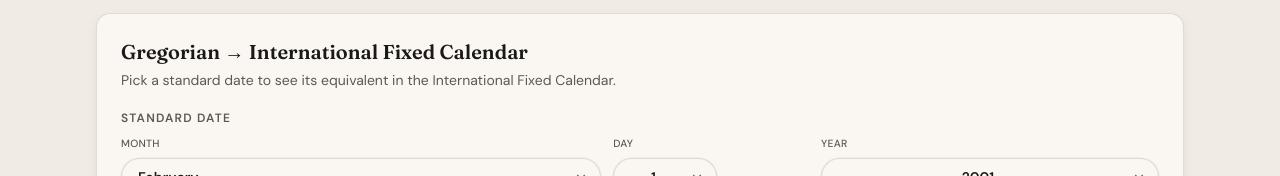
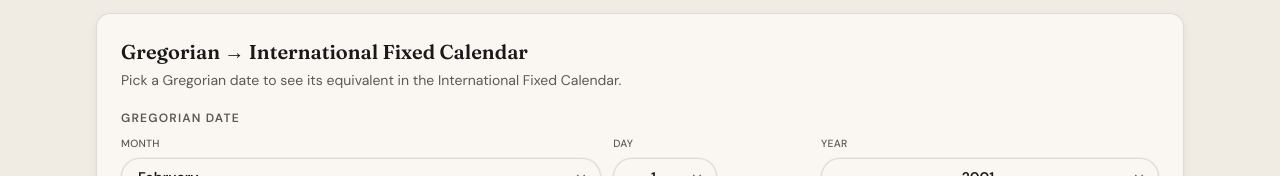
Before and after one commit to andrewwhitman-cpp/international-fixed-calendar, a React (Vite) app: page / in a window 1280 px wide. Shown: the part 972-1148 px from the top of the page. Built offline with nearby package versions, Linux system fonts and the light colour scheme.

Commit message:
Update DateConverter component to clarify date terminology
- Changed references from 'standard date' to 'Gregorian date' for improved clarity in the user interface.
- Updated instructional text to specify 'Gregorian date' when selecting dates for conversion to the International Fixed Calendar.

```diff
--- a/src/DateConverter.jsx
+++ b/src/DateConverter.jsx
@@ -90,12 +90,12 @@ function DateConverter() {
         Gregorian → International Fixed Calendar
       </h2>
       <p className="mt-1 text-sm text-muted">
-        Pick a standard date to see its equivalent in the International Fixed Calendar.
+        Pick a Gregorian date to see its equivalent in the International Fixed Calendar.
       </p>
 
       <fieldset className="mt-5">
         <legend className="mb-2.5 block w-full text-xs font-semibold uppercase tracking-widest text-muted">
-          Standard date
+          Gregorian date
         </legend>
         <div className="grid grid-cols-1 gap-3 sm:grid-cols-[minmax(0,1.35fr)_minmax(4.25rem,0.55fr)_minmax(0,0.95fr)] sm:gap-3">
           <div className="min-w-0">
```
